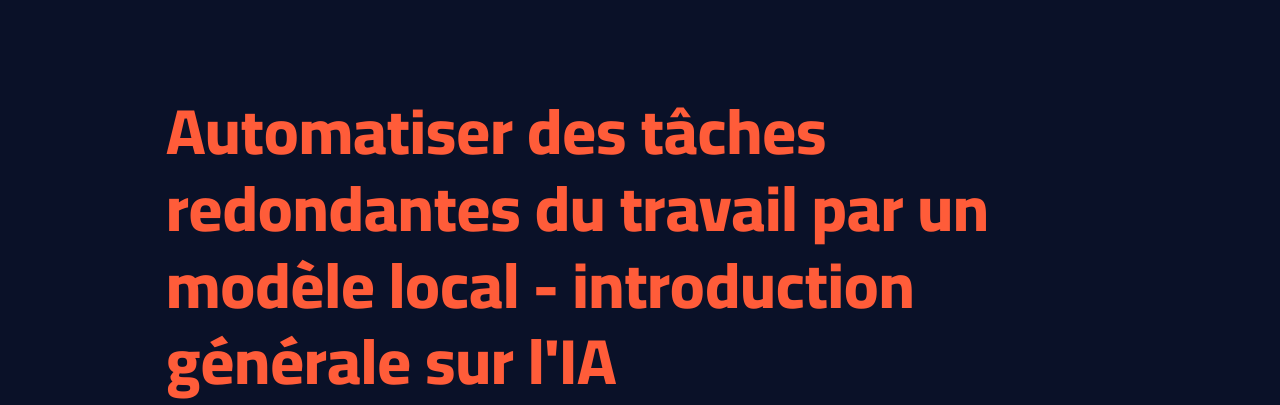
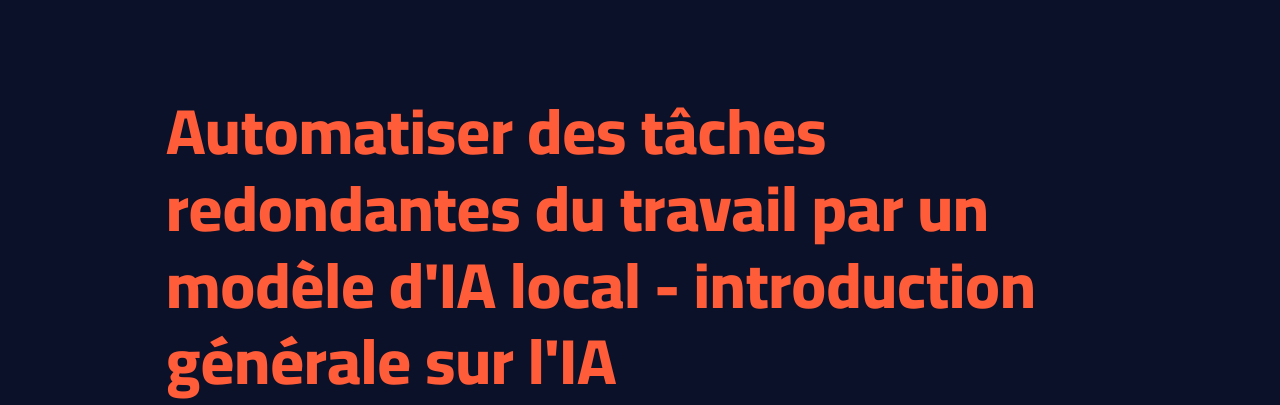
Before and after one commit to RomainBasly/romainbasly.github.io, an Astro site: page /posts/fr/6 in a window 1280 px wide. Shown: the part 123-528 px from the top of the page. Built offline with nearby package versions, Linux system fonts and the light colour scheme; Astro itself is replaced by a stand-in of ours; some packages are replaced by stand-ins of ours.

Commit message:
minor fix on the title of an article

```diff
--- a/src/content/posts/en/7.mdx
+++ b/src/content/posts/en/7.mdx
@@ -1,5 +1,5 @@
 ---
-title: "Automating Redundant Work Tasks with a Local Model - Setup"
+title: "Automating Redundant Work Tasks with a Local AI Model - Setup"
 lang: "en"
 translation: "/posts/fr/7"
 date: "2025-02-27"
--- a/src/content/posts/fr/6.mdx
+++ b/src/content/posts/fr/6.mdx
@@ -1,5 +1,5 @@
 ---
-title: "Automatiser des tâches redondantes du travail par un modèle local - introduction générale sur l'IA"
+title: "Automatiser des tâches redondantes du travail par un modèle d'IA local - introduction générale sur l'IA"
 lang: "fr"
 translation: "/posts/en/6"
 date: "2025-02-11"
--- a/src/content/posts/fr/7.mdx
+++ b/src/content/posts/fr/7.mdx
@@ -1,5 +1,5 @@
 ---
-title: "Automatiser des tâches redondantes du travail par un modèle local - setup"
+title: "Automatiser des tâches redondantes du travail par un modèle d'IA local - setup"
 lang: "fr"
 translation: "/posts/en/7"
 date: "2025-02-27"
```
